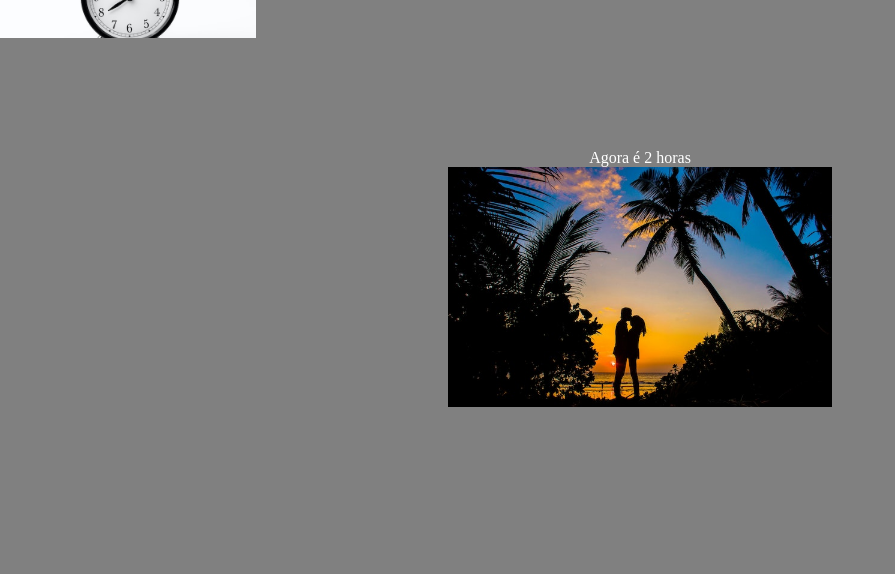
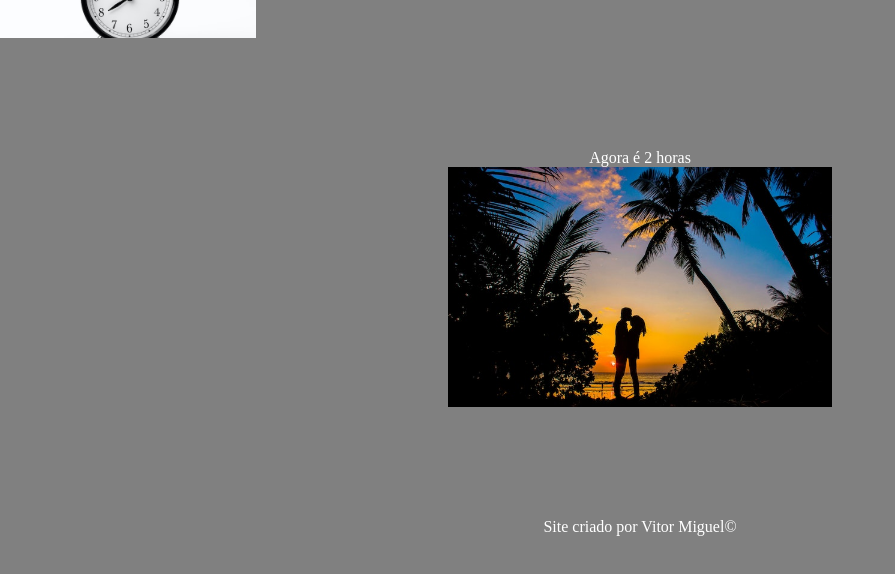
Before and after one commit to VitinhoUlti/desafio1, a plain HTML site: page index.html in a window 1280 px wide. Shown: the part 82-656 px from the top of the page, without its empty margins (0-895 px from the left). Drawn offline with Linux system fonts and the light colour scheme.

Commit message:
footer
...

```diff
--- a/index.html
+++ b/index.html
@@ -21,7 +21,7 @@
         </div>
         <div id="nada2"></div>
     </main>
-    <footer></footer>
+    <footer>Site criado por Vitor Miguel&copy;</footer>
     <script src="ex015.js"></script>
 </body>
 </html>
--- a/style.css
+++ b/style.css
@@ -72,3 +72,9 @@ main{
     background-position: center;
     background-image: url(imagens/pexels-asad-photo-maldives-1024975.jpg);
 }
+footer{
+    text-align: center;
+    color: white;
+    width: 100vw;
+    height: 5vh;
+}
```
